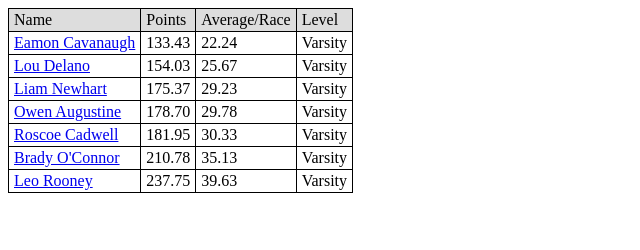
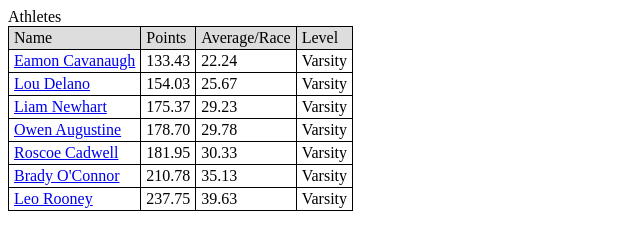
Before and after one commit to EliteCookie03/Athletes, a plain HTML site: page index.html in a window 1280 px wide. Shown: the whole page, without its empty margins (0-640 px from the left). Drawn offline with Linux system fonts and the light colour scheme.

Commit message:
Update index.html

```diff
--- a/index.html
+++ b/index.html
@@ -1,6 +1,7 @@
 <!DOCTYPE HTML>
 <html>
 <head>
+  Athletes
 
 
     <script type="text/javascript" src="sort-table.js"></script>
```
